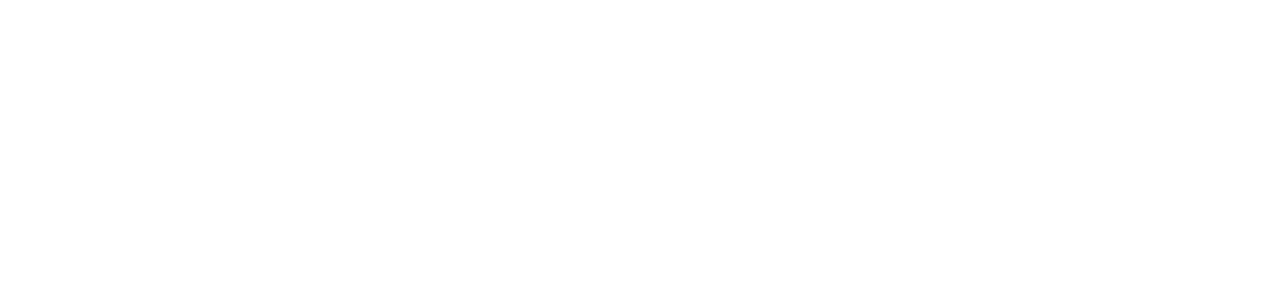
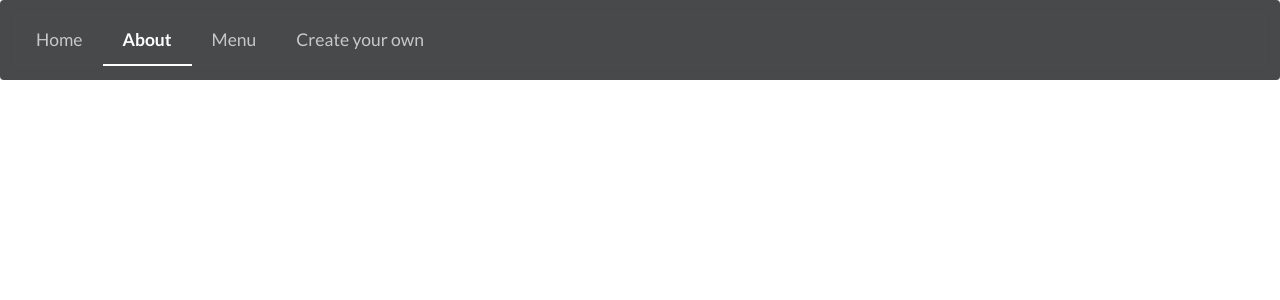
Before and after one commit to Rsja12/react-pizza-client, a React (Create React App) app: page /about in a window 1280 px wide. Shown: the top 300 px of the page. Built offline with nearby package versions, Linux system fonts and the light colour scheme.

Commit message:
renders Navigation component from About component

```diff
--- a/src/components/About.js
+++ b/src/components/About.js
@@ -1,9 +1,10 @@
 import React from 'react'
+import Navigation from './Navigation'
 
 const About = () => {
     return (
-        <div style={{ color: 'white' }}>
-            About Page
+        <div>
+            <Navigation />
         </div>
     )
 }
```
